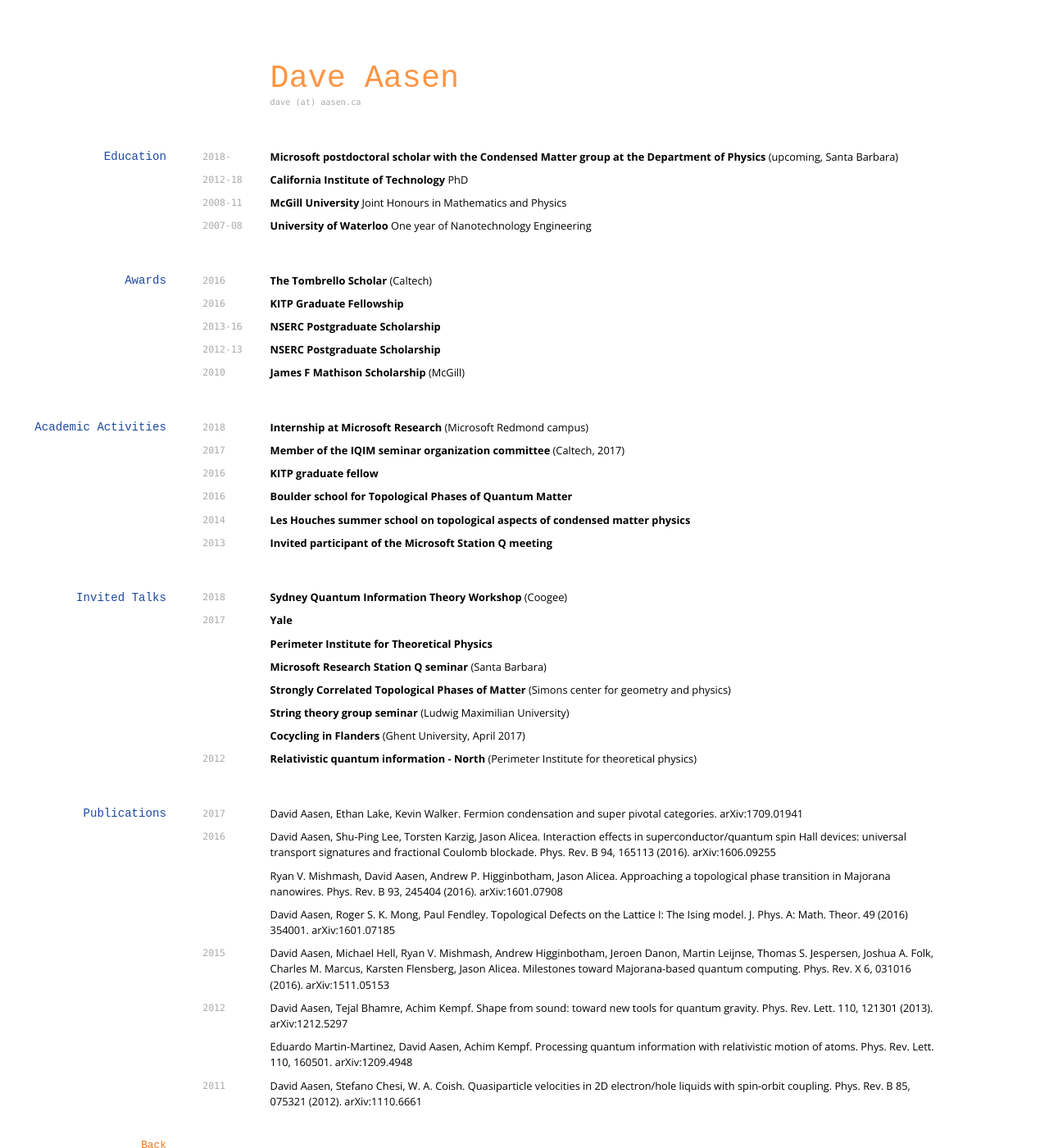
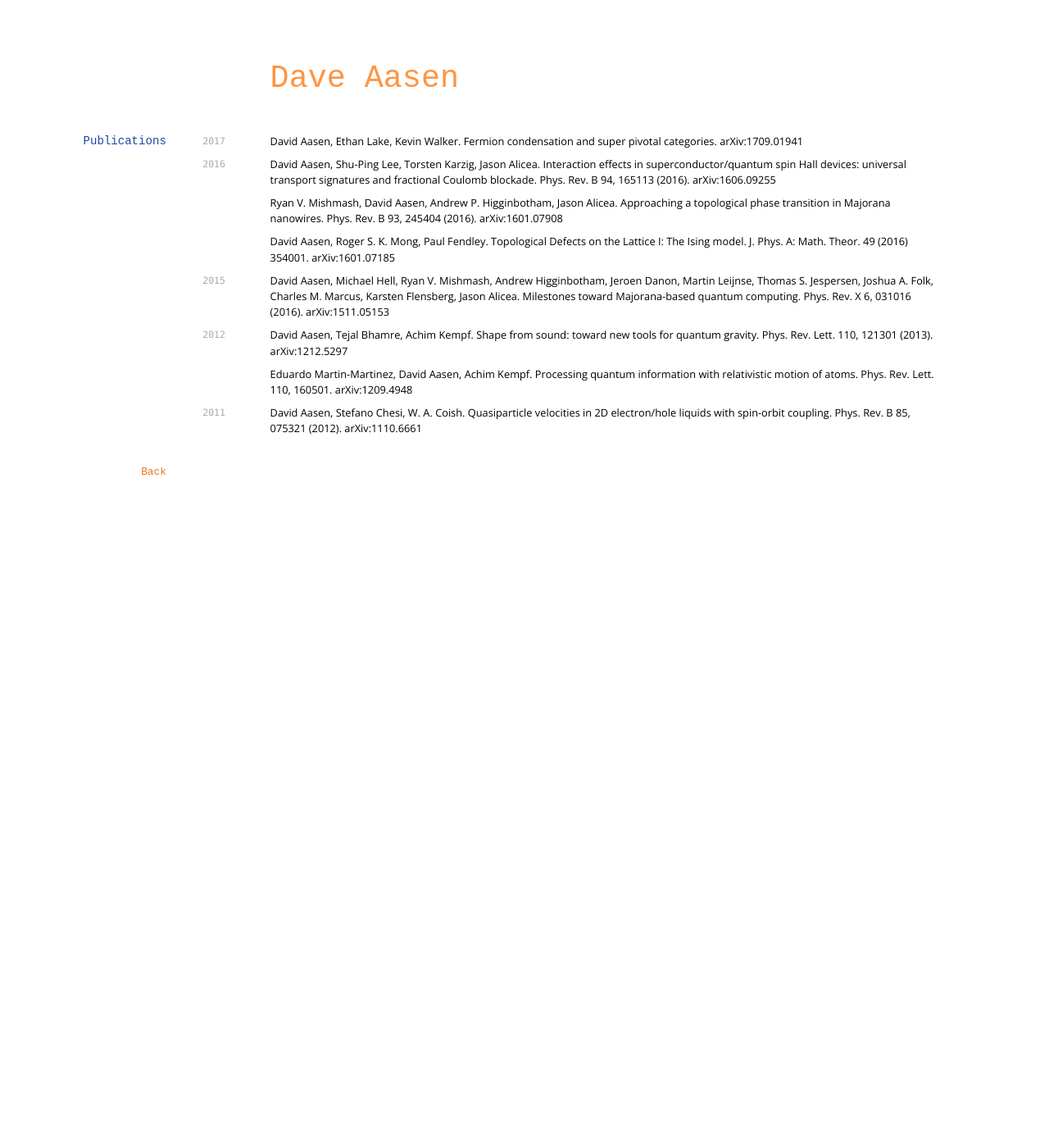
Before and after one commit to davidaasen/davidaasen.github.io, a Jekyll site: the page built from refsprimeprime.md, in a window 1280 px wide and 1400 px high. Shown: the whole window at 82% size. Built offline with Jekyll 4.4.1, drawn with Linux system fonts in a browser that asks for light colours; nearby versions of some CDN libraries.

Commit message:
Update refsprimeprime.md

```diff
--- a/refsprimeprime.md
+++ b/refsprimeprime.md
@@ -1,84 +1,10 @@
 ---
 layout: cv
-title: David Aasen's CV
+title: References
 ---
 
 # [Dave Aasen](./)
 
-<div id="webaddress">
-<a href="dave@aasen.ca">dave (at) aasen.ca</a>
-</div>
-
-## Education
-
-`2018-`
-__Microsoft postdoctoral scholar with the Condensed Matter group at the Department of Physics__ (upcoming, Santa Barbara)
-
-`2012-18`
-__California Institute of Technology__ PhD
-
-`2008-11`
-__McGill University__ Joint Honours in Mathematics and Physics
-
-`2007-08`
-__University of Waterloo__ One year of Nanotechnology Engineering
-
-## Awards
-
-`2016`
-__The Tombrello Scholar__ (Caltech)
-
-`2016`
-__KITP Graduate Fellowship__
-
-`2013-16`
-__NSERC Postgraduate Scholarship__
-
-`2012-13`
-__NSERC Postgraduate Scholarship__
-
-`2010`
-__James F Mathison Scholarship__ (McGill)
-
-## Academic Activities
-
-`2018`
-__Internship at Microsoft Research__ (Microsoft Redmond campus)
-
-`2017`
-__Member of the IQIM seminar organization committee__ (Caltech, 2017)
-
-`2016`
-__KITP graduate fellow__
-
-`2016`
-__Boulder school for Topological Phases of Quantum Matter__
-
-`2014`
-__Les Houches summer school on topological aspects of condensed matter physics__
-
-`2013`
-__Invited participant of the Microsoft Station Q meeting__
-
-## Invited Talks
-`2018`
-__Sydney Quantum Information Theory Workshop__ (Coogee)
-
-`2017`
-__Yale__
-
-__Perimeter Institute for Theoretical Physics__
-
-__Microsoft Research Station Q seminar__ (Santa Barbara)
-
-__Strongly Correlated Topological Phases of Matter__ (Simons center for geometry and physics)
-
-__String theory group seminar__ (Ludwig Maximilian University)
-
-__Cocycling in Flanders__ (Ghent University, April 2017)
-
-`2012`
-__Relativistic quantum information - North__ (Perimeter Institute for theoretical physics)
 
 ## Publications
 
```
